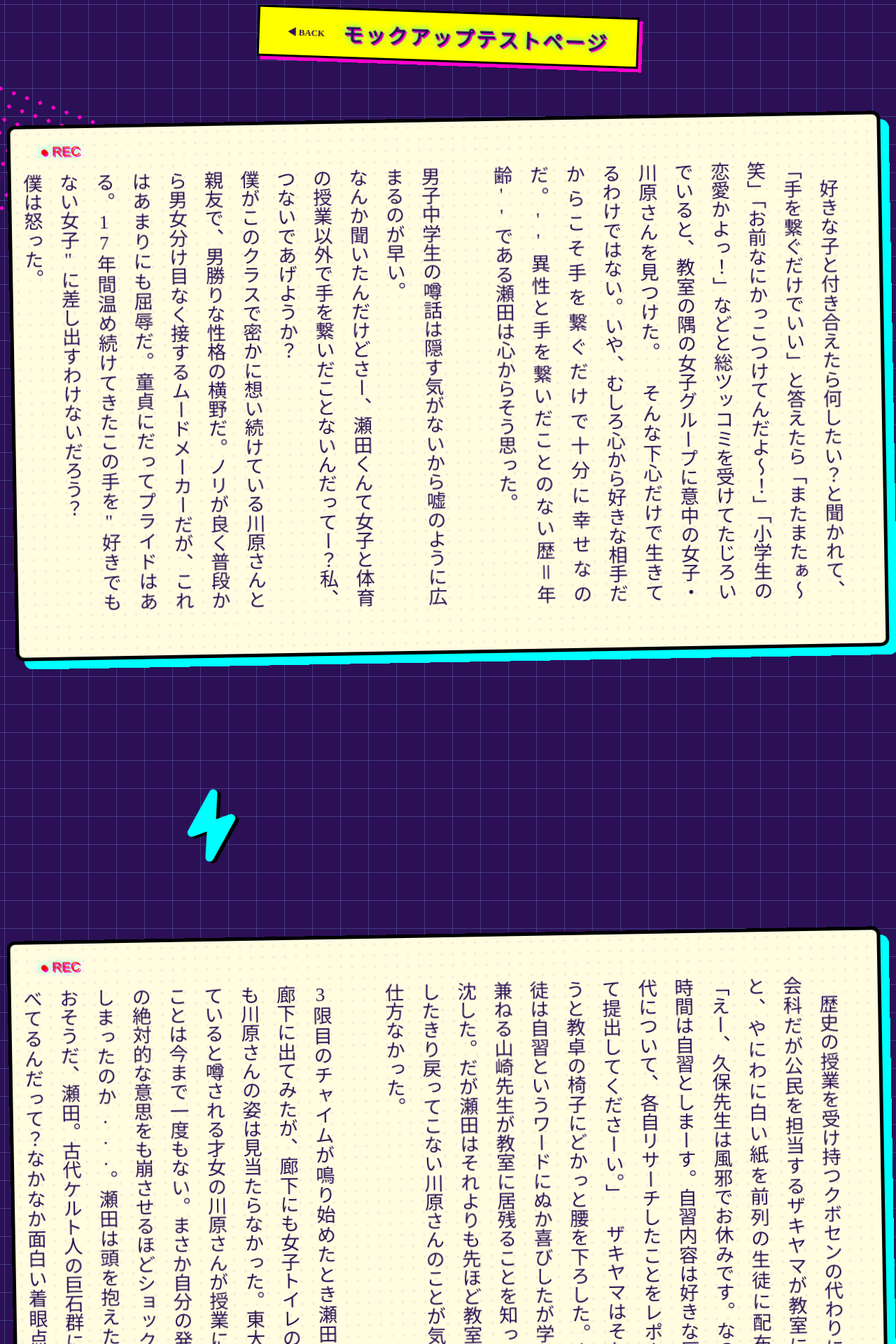
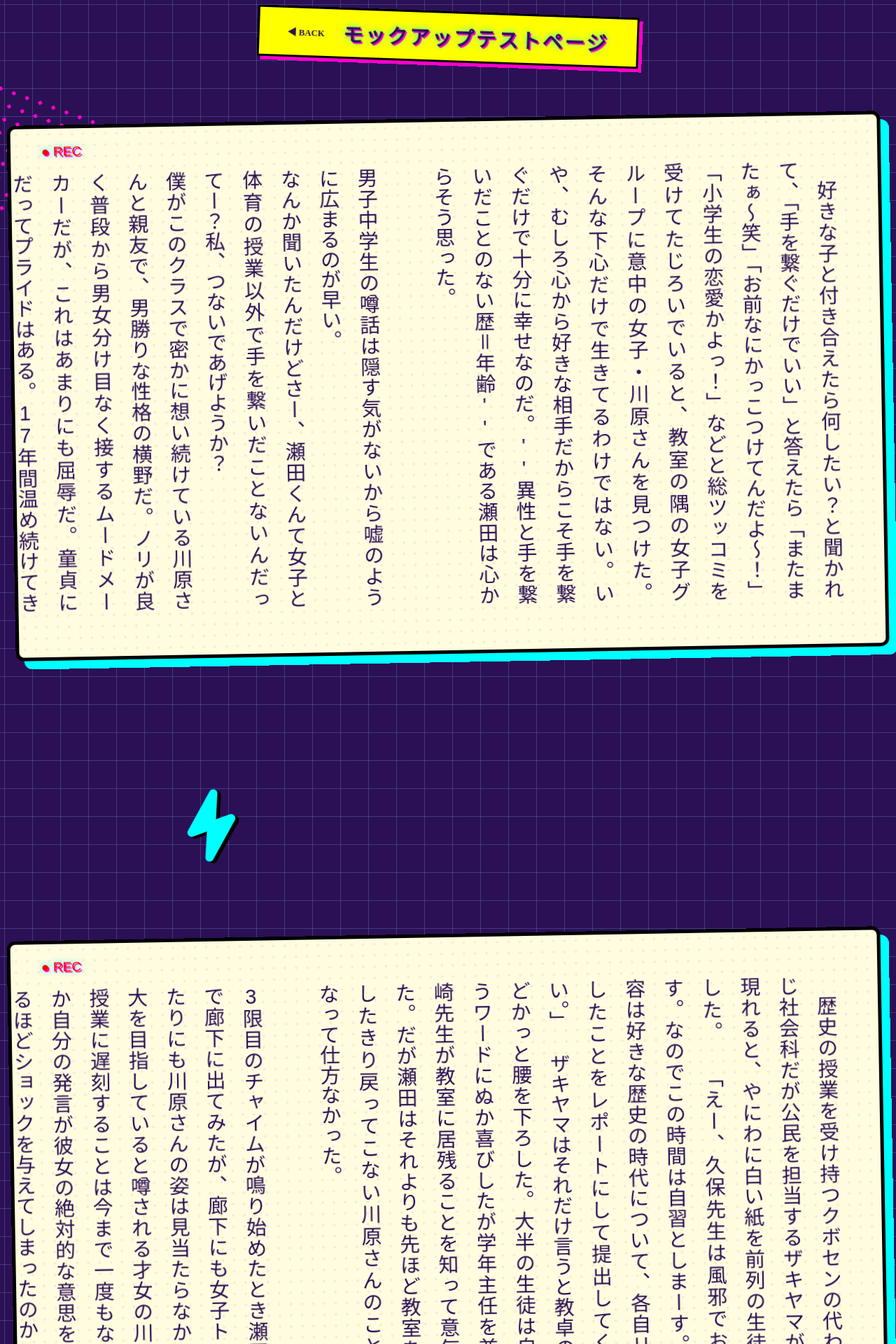
Before and after one commit to REMriaTV/HandtoHand, a Jekyll site: the page built from docs/manuscript/test-manuscript.md, in a window 1280 px wide. Shown: the top 1920 px of the page at 70% size. Built offline with Jekyll 4.4.1, drawn with Linux system fonts in a browser that asks for light colours; some web fonts are replaced; some of the changed text lies outside the part shown.

Commit message:
story.css を更新マジック文字を試す

```diff
--- a/docs/assets/css/story.css
+++ b/docs/assets/css/story.css
@@ -5,6 +5,7 @@
 /* インポート部分に追加 */
 @import url('https://fonts.googleapis.com/css2?family=DotGothic16&display=swap');
 @import url('https://fonts.googleapis.com/css2?family=Shippori+Mincho+B1&display=swap');
+@import url('https://fonts.googleapis.com/css2?family=Yusei+Magic&display=swap');
 /* =========================================
    アニメーション定義
    ========================================= */
@@ -48,7 +49,7 @@
     --neon-green: #39ff14;
 
         /* フォントをDotGothic16に変更 */
-    --text-font: 'Shippori Mincho B1', serif;
+    --text-font: 'Yusei Magic', sans-serif;
     --title-font: 'DotGothic16', sans-serif;
 
     /* ★変更点: カードの高さを画面いっぱいまで広げる */
@@ -209,7 +210,7 @@
     font-family: var(--text-font);
     line-height: 1.9; /* ドット文字は少し隙間がある方が読みやすい */
     font-weight: 400;
-    font-size: 1.7rem;
+    font-size: 1.8rem;
 
     text-align: justify;
     white-space: normal;
```
